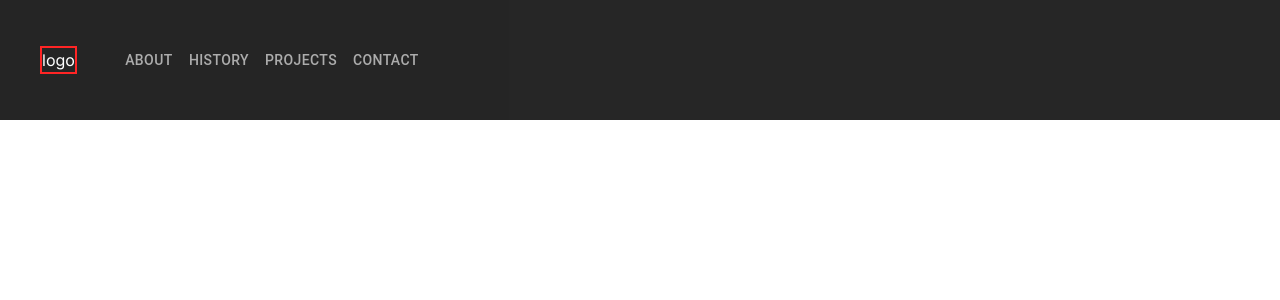
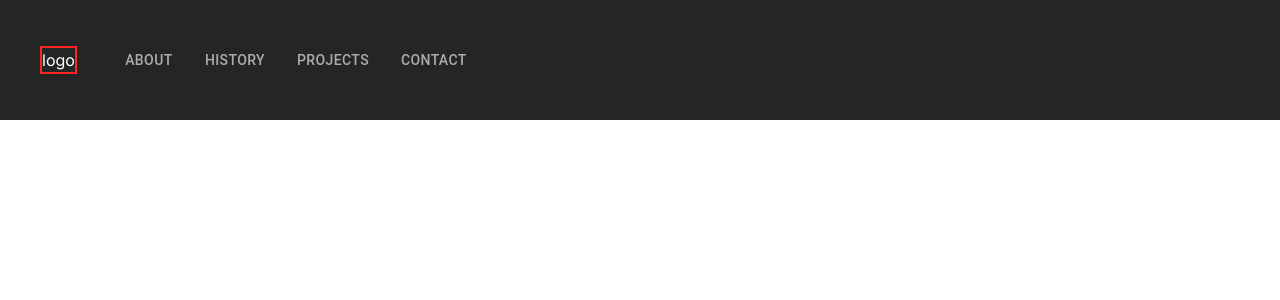
Before and after one commit to PSP-Spaceport-Avionics/Avionics-Website, a Next.js app: page / in a window 1280 px wide. Shown: the top 300 px of the page. Built offline with nearby package versions, Linux system fonts and the light colour scheme.

Commit message:
reorganized file structure for modularity

```diff
--- a/app/layout.tsx
+++ b/app/layout.tsx
@@ -1,11 +1,14 @@
 import type { Metadata } from 'next';
 import { Inter } from 'next/font/google';
+
+import ClientLayout from '../styles/ClientLayout';
+
 import './globals.css';
 
 const inter = Inter({ subsets: ['latin'] });
 
 export const metadata: Metadata = {
-	title: 'Create Next App',
+	title: 'Avionics Website',
 	description: 'Generated by create next app',
 };
 
@@ -16,7 +19,9 @@ export default function RootLayout({
 }>) {
 	return (
 		<html lang='en'>
-			<body className={inter.className}>{children}</body>
+			<body className={inter.className}>
+				<ClientLayout>{children}</ClientLayout>
+			</body>
 		</html>
 	);
 }
--- a/app/navbar/NavBar.css
+++ b/app/navbar/NavBar.css
@@ -1,4 +1,4 @@
-.navBar {
+.navbar {
 	background-color: black;
 	/*border: 2px solid red;*/
 	height: 120px;
--- a/app/navbar/Navbar.tsx
+++ b/app/navbar/Navbar.tsx
@@ -1,67 +1,27 @@
 import React from 'react';
+import NavBarButton from './NavbarButton';
 
-import './NavBar.css';
+import './Navbar.css';
 import Link from 'next/link';
 import { Button } from '@mui/material';
+
+const buttons = [
+	{ href: '/about', label: 'About' },
+	{ href: '/history', label: 'History' },
+	{ href: '/projects', label: 'Projects' },
+	{ href: '/contact', label: 'Contact' },
+];
+
 function navbar() {
 	return (
-		<nav className='navBar items-center'>
+		<nav className='navbar items-center'>
 			<div className='logo mx-10'>logo</div>
 			<div className='space-x-4'>
-				<Link href='/about'>
-					<Button
-						variant='text'
-						disableElevation
-						sx={{
-							color: 'secondary.main',
-							'&:hover': {
-								color: 'primary.main',
-								backgroundColor: 'black',
-							},
-						}}
-					>
-						About
-					</Button>
-					<Button
-						variant='text'
-						disableElevation
-						sx={{
-							color: 'secondary.main',
-							'&:hover': {
-								color: 'primary.main',
-								backgroundColor: 'black',
-							},
-						}}
-					>
-						History
-					</Button>
-					<Button
-						variant='text'
-						disableElevation
-						sx={{
-							color: 'secondary.main',
-							'&:hover': {
-								color: 'primary.main',
-								backgroundColor: 'black',
-							},
-						}}
-					>
-						Projects
-					</Button>
-					<Button
-						variant='text'
-						disableElevation
-						sx={{
-							color: 'secondary.main',
-							'&:hover': {
-								color: 'primary.main',
-								backgroundColor: 'black',
-							},
-						}}
-					>
-						Contact
-					</Button>
-				</Link>
+				{buttons.map((button) => (
+					<Link key={button.href} href={button.href} passHref>
+						<NavBarButton>{button.label}</NavBarButton>
+					</Link>
+				))}
 			</div>
 		</nav>
 	);
--- /dev/null
+++ b/app/navbar/NavbarButton.tsx
@@ -0,0 +1,26 @@
+import React from 'react';
+import Button from '@mui/material/Button';
+
+interface NavBarButtonProps {
+	children: React.ReactNode;
+}
+const CustomButton: React.FC<NavBarButtonProps> = ({ children }) => {
+	return (
+		<Button
+			variant='text'
+			disableElevation
+			disableRipple
+			sx={{
+				color: 'secondary.main',
+				'&:hover': {
+					color: 'primary.main',
+					backgroundColor: 'black',
+				},
+			}}
+		>
+			{children}
+		</Button>
+	);
+};
+
+export default CustomButton;
--- a/app/page.tsx
+++ b/app/page.tsx
@@ -1,14 +1,5 @@
-'use client';
-import { ThemeProvider } from '@mui/material/styles';
-
-import theme from '../styles/theme';
 import NavBar from './navbar/Navbar';
 
 export default function Home() {
-	return (
-		<ThemeProvider theme={theme}>
-			<NavBar />
-			<body></body>
-		</ThemeProvider>
-	);
+	return <div></div>;
 }
--- /dev/null
+++ b/styles/ClientLayout.tsx
@@ -0,0 +1,18 @@
+'use client';
+
+import React from 'react';
+import { ThemeProvider } from '@mui/material/styles';
+import theme from './theme';
+
+import NavBar from '../app/navbar/Navbar';
+
+const ClientLayout = ({ children }: { children: React.ReactNode }) => {
+	return (
+		<ThemeProvider theme={theme}>
+			<NavBar />
+			{children}
+		</ThemeProvider>
+	);
+};
+
+export default ClientLayout;
--- a/styles/theme.tsx
+++ b/styles/theme.tsx
@@ -1,4 +1,4 @@
-import { createTheme } from '@mui/material/styles';
+import { createTheme, darken } from '@mui/material/styles';
 import { yellow, grey } from '@mui/material/colors';
 
 // Define your custom theme
@@ -6,6 +6,8 @@ const theme = createTheme({
 	palette: {
 		primary: {
 			main: yellow[700],
+			dark: darken(yellow[700], 0.2),
+			light: yellow[500],
 		},
 		secondary: {
 			main: grey[500],
```
